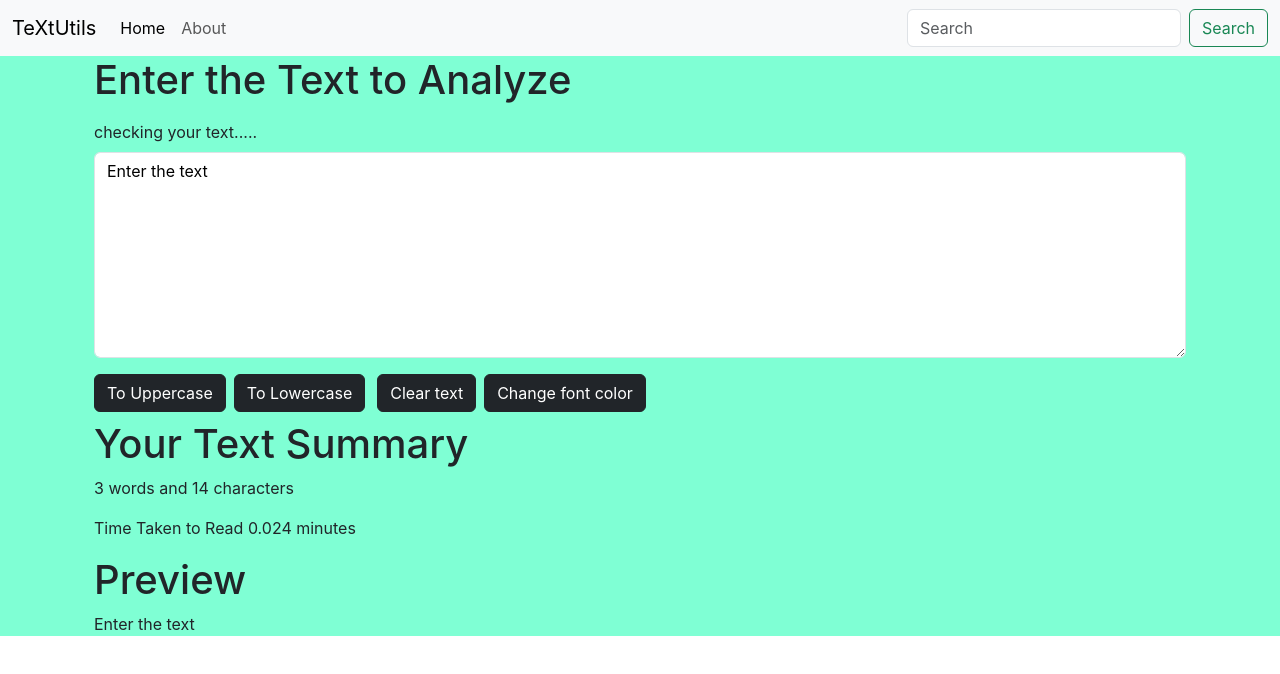
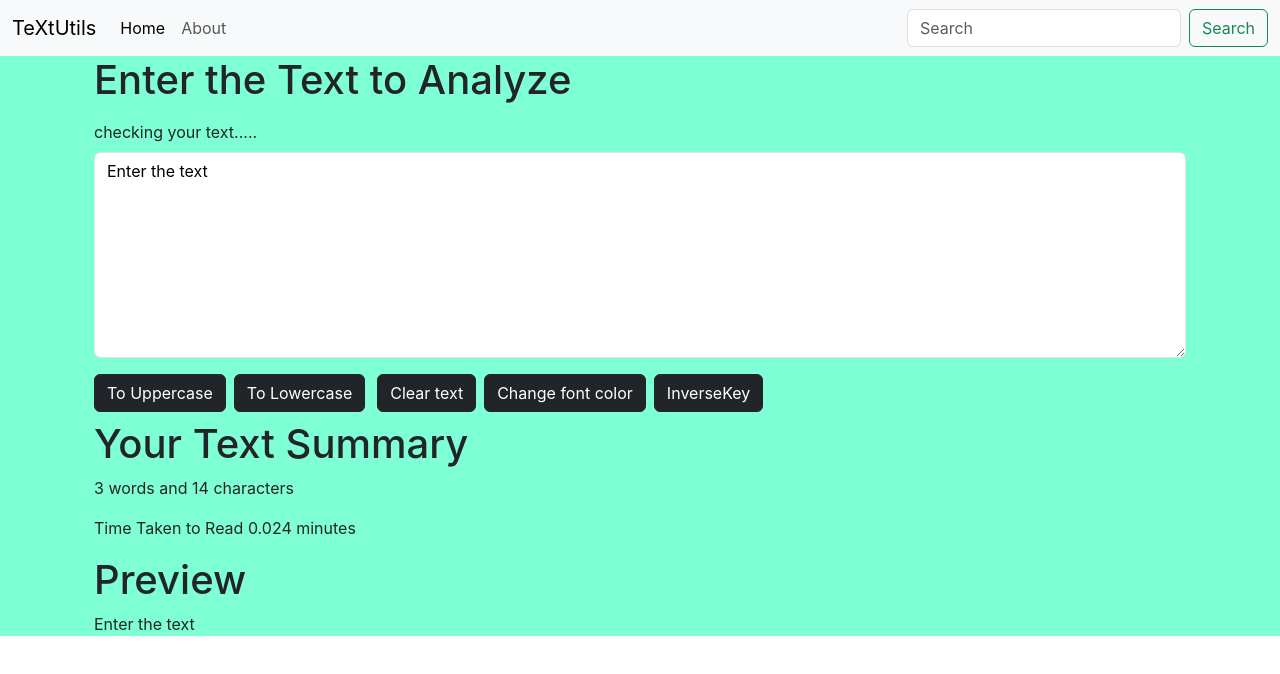
Before and after one commit to Ayushrajeffigo/React_Projects_textUtils, a React (Create React App) app in the folder textutils/: page / in a window 1280 px wide. Shown: the top 674 px of the page. Built offline with nearby package versions, Linux system fonts and the light colour scheme.

Commit message:
Added reverse key

```diff
--- a/textutils/src/components/TextForm.js
+++ b/textutils/src/components/TextForm.js
@@ -21,6 +21,13 @@ export default function TextForm(props) {
     const handleFontColorClick = () => {
         setTextColor(("red"));
     };
+    const handleInverseClick=()=>{
+        let newText = "";
+        for(let i = text.length-1;i>=0;i--){
+            newText +=text[i]
+        }
+        setText(newText);
+    }
 
     const handleInputChange = (event) => {
         setText(event.target.value);
@@ -48,6 +55,7 @@ export default function TextForm(props) {
                 <button className='btn btn-primary mx-2 btn-dark' onClick={handleLeftClick}>To Lowercase</button>
                 <button className='btn btn-primary mx-1 btn-dark' onClick={handleClearClick}>Clear text</button>
                 <button className='btn btn-primary mx-1 btn-dark' onClick={handleFontColorClick}>Change font color</button>
+                <button className='btn btn-primary mx-1 btn-dark' onClick={handleInverseClick}>InverseKey</button>
             </div>
             <div className='container my-2'>
                 <h1>Your Text Summary</h1>
```
